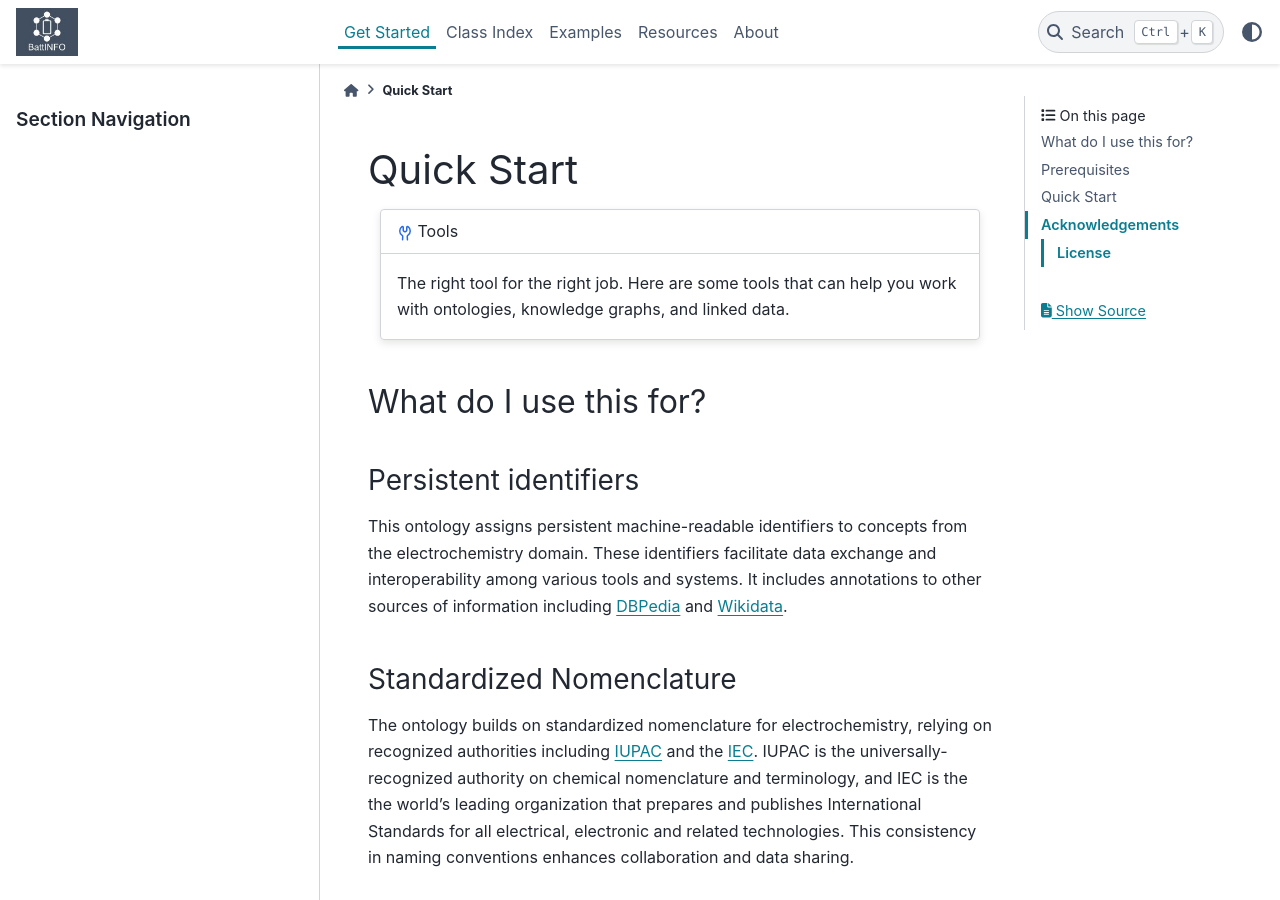
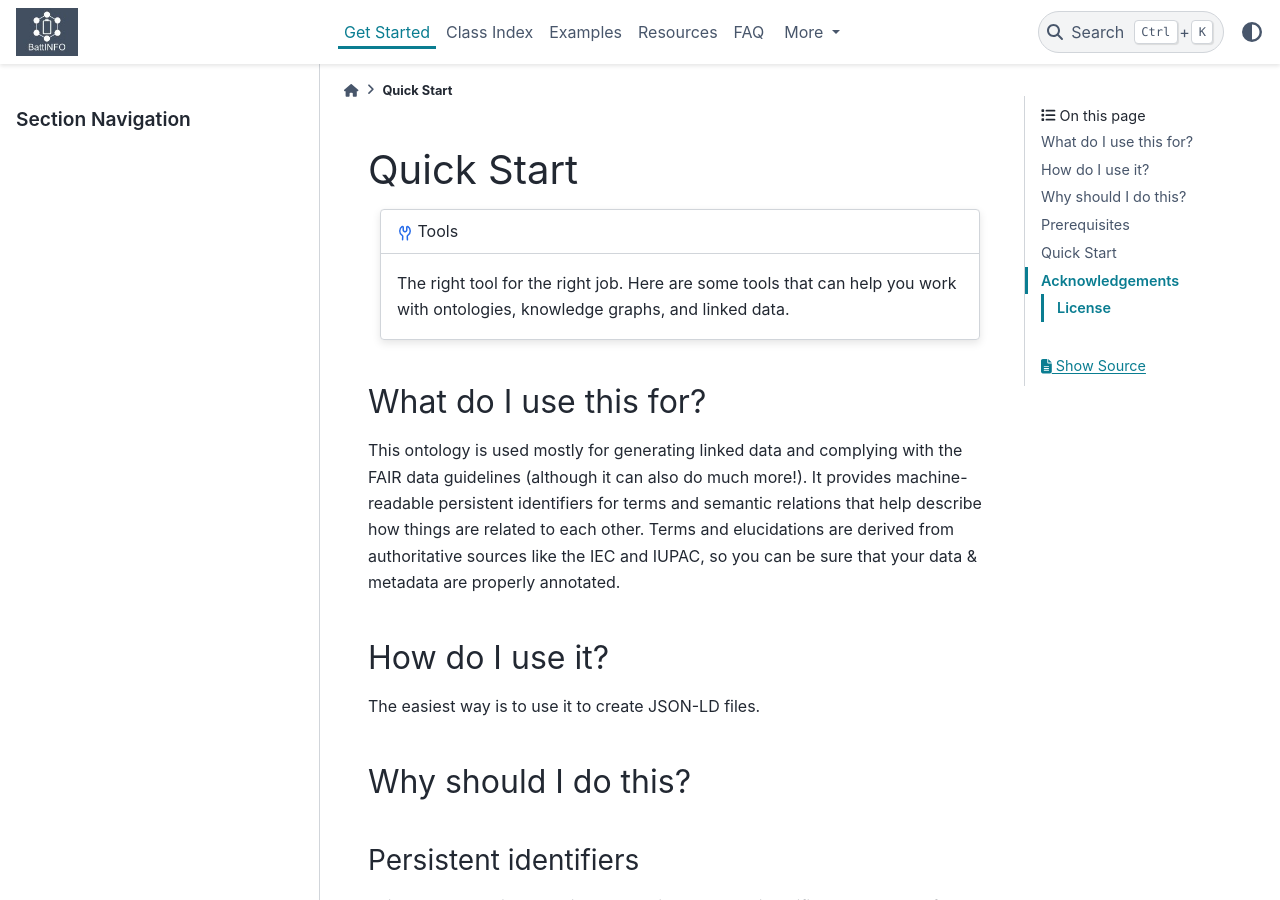
Before and after one commit to emmo-repo/domain-electrochemistry, a Sphinx documentation site: the page built from sphinx/getstarted.rst, in a window 1280 px wide and 900 px high. Built offline with Sphinx 7.4.7 and the PyData theme 0.15.4, drawn with Linux system fonts in a browser that asks for light colours.

Commit message:
add faq page

```diff
--- a/sphinx/getstarted.rst
+++ b/sphinx/getstarted.rst
@@ -12,6 +12,14 @@ Quick Start
 
 What do I use this for?
 ~~~~~~~~~~~~~~~~~~~~~~~
+This ontology is used mostly for generating linked data and complying with the FAIR data guidelines (although it can also do much more!). It provides machine-readable persistent identifiers for terms and semantic relations that help describe how things are related to each other. Terms and elucidations are derived from authoritative sources like the IEC and IUPAC, so you can be sure that your data & metadata are properly annotated.
+
+How do I use it?
+~~~~~~~~~~~~~~~~
+The easiest way is to use it to create JSON-LD files.
+
+Why should I do this?
+~~~~~~~~~~~~~~~~~~~~~
 
 Persistent identifiers
 ----------------------
--- a/sphinx/index.rst
+++ b/sphinx/index.rst
@@ -7,6 +7,7 @@
    Class Index <electrochemistry>
    Examples <examples>
    Resources <resources>
+   FAQ <faq>
    About <about>
 
 Electrochemistry Domain Ontology
```
Also changed, not shown: sphinx/faq.rst (added, +44 -0 lines).
